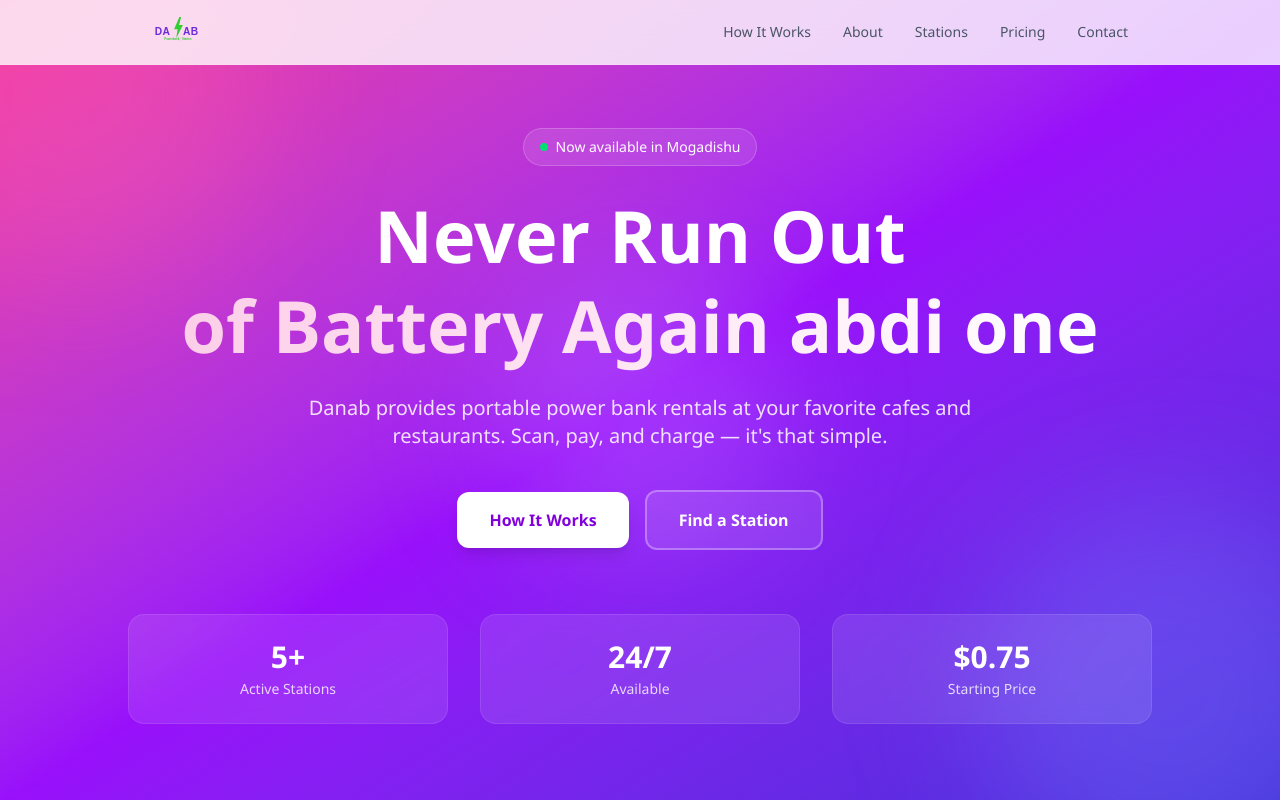
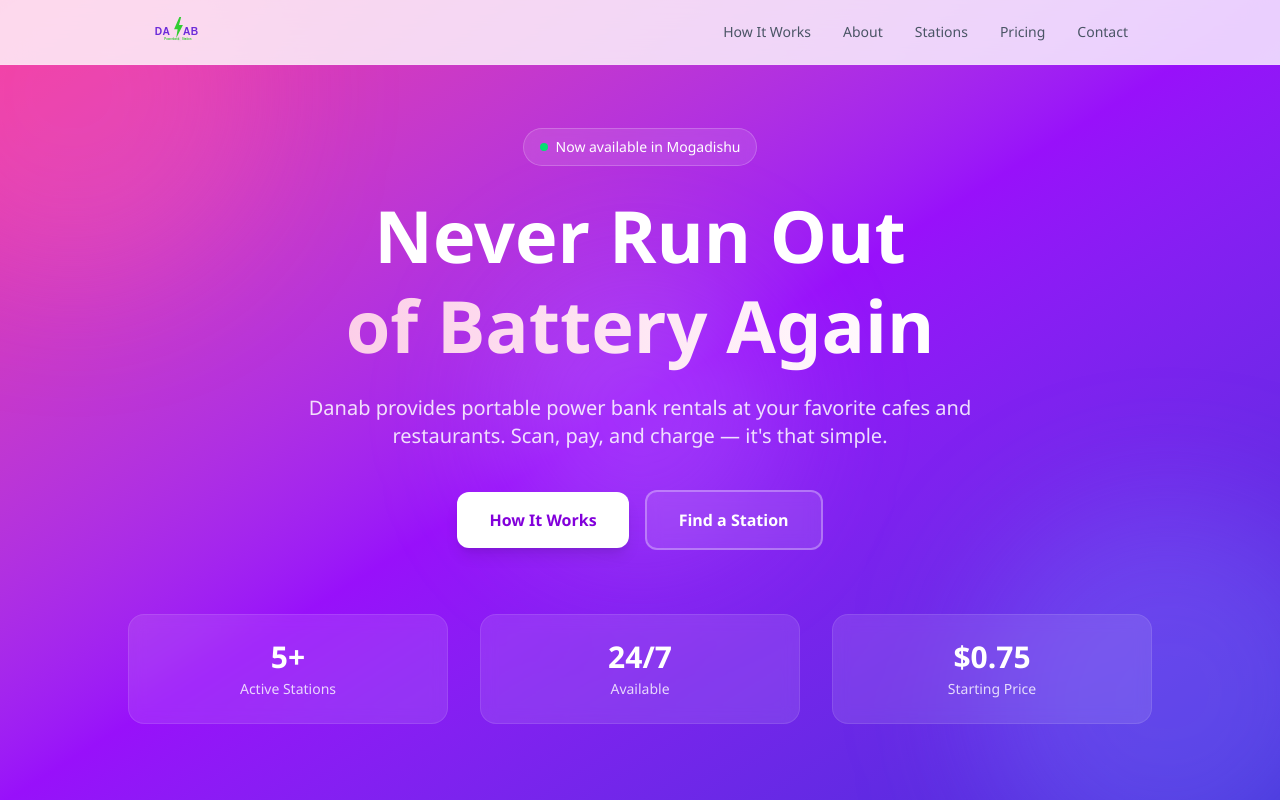
Before and after one commit to powerbankdanab-cmd/Danab, a Next.js app: page / in a window 1280 px wide. Shown: the top 800 px of the page. Built offline with nearby package versions, Linux system fonts and the light colour scheme.

Commit message:
updated hero text

```diff
--- a/components/landing/Hero.tsx
+++ b/components/landing/Hero.tsx
@@ -19,7 +19,7 @@
           Never Run Out
           <br />
           <span className="bg-gradient-to-r from-pink-200 to-white bg-clip-text text-transparent">
-            of Battery Again abdi one
+            of Battery Again
           </span>
         </h1>
 
```
